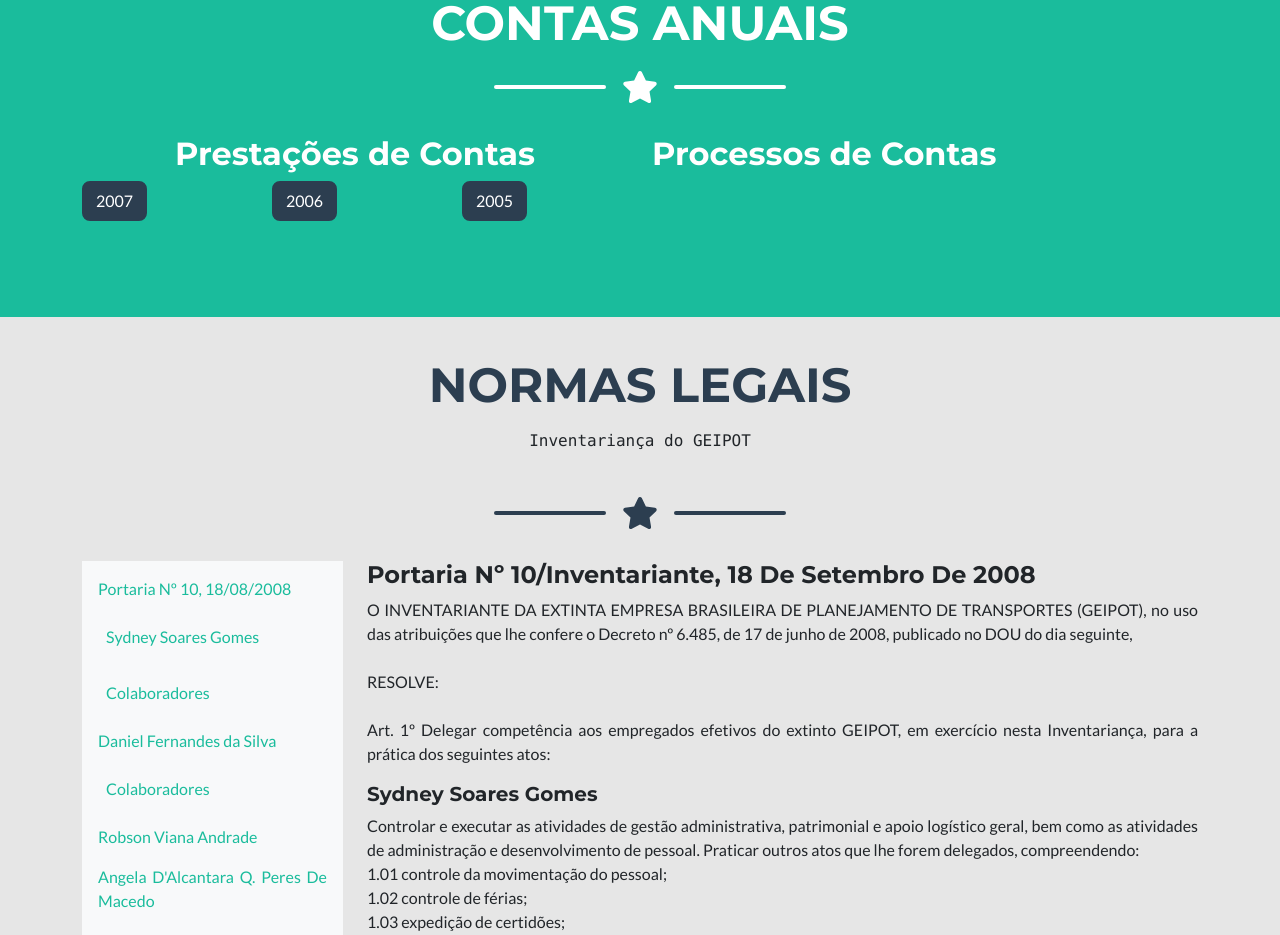
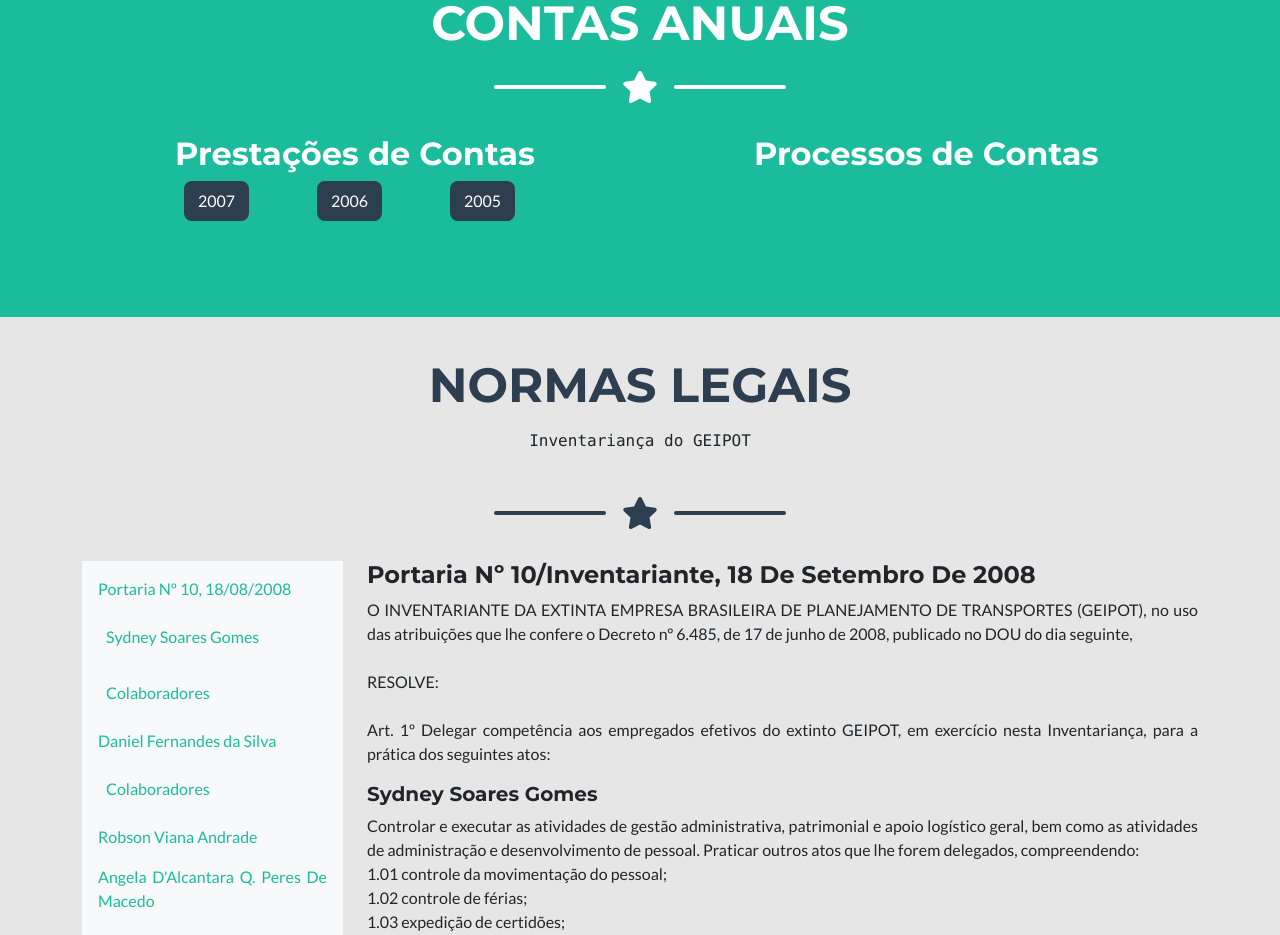
Before and after one commit to Jeimissonb/iumGEIPOT-html_css, a plain HTML site: page index.html in a window 1280 px wide. Shown: the part 1227-2162 px from the top of the page. Drawn offline with nearby package versions, Linux system fonts and the light colour scheme.

Commit message:
Contas pt3

```diff
--- a/index.html
+++ b/index.html
@@ -214,7 +214,7 @@
 
                     <h2 class="text-center">Prestações de Contas</h2>
                     <div class="row">
-                            <div class="dropdown col-md-4">
+                            <div class="dropdown col-md-4 " style="padding-left: 20%;">
                                 <button class="btn btn-secondary" type="button" id="dropdownMenuButton1"
                                     data-bs-toggle="dropdown" aria-expanded="false">
                                     2007
@@ -255,7 +255,7 @@
 
                                 </ul>
                             </div>
-                            <div class="dropdown col-md-4">
+                            <div class="dropdown col-md-4" style="padding-left: 10%;">
                                 <button class="btn btn-secondary" type="button" id="dropdownMenuButton2"
                                     data-bs-toggle="dropdown" aria-expanded="false">
                                     2006
@@ -288,7 +288,7 @@
 
                                 </ul>
                             </div>
-                            <div class="dropdown col-md-4">
+                            <div class="dropdown col-md-4" style="padding-left: 0%;">
                                 <button class="btn btn-secondary" type="button" id="dropdownMenuButton3"
                                     data-bs-toggle="dropdown" aria-expanded="false">
                                     2005
@@ -324,7 +324,7 @@
 
                 </div>
 
-                <div class="col-sm-6 col-md-6">
+                <div class="col-sm-6 col-md-6" style="padding-left: 10%;">
                     <h2>Processos de Contas</h2>
                 </div>
             </div>
```
